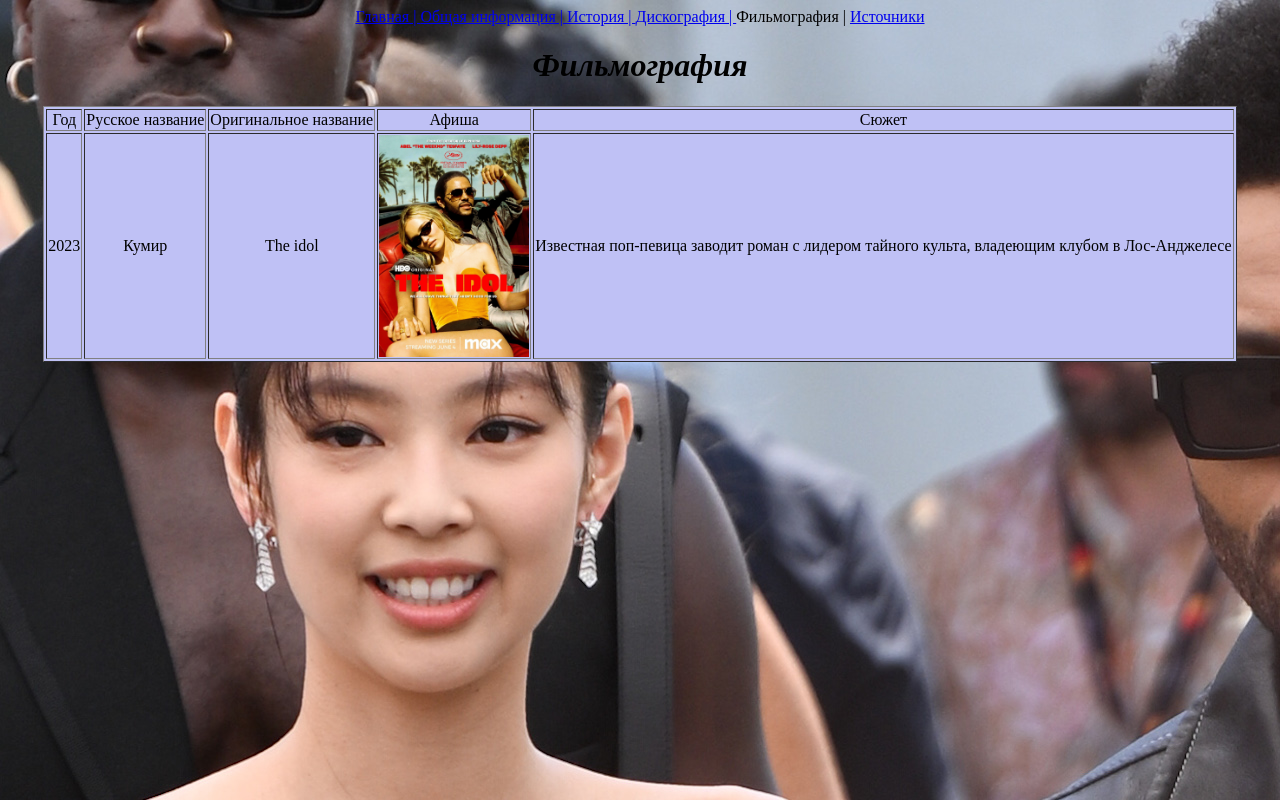
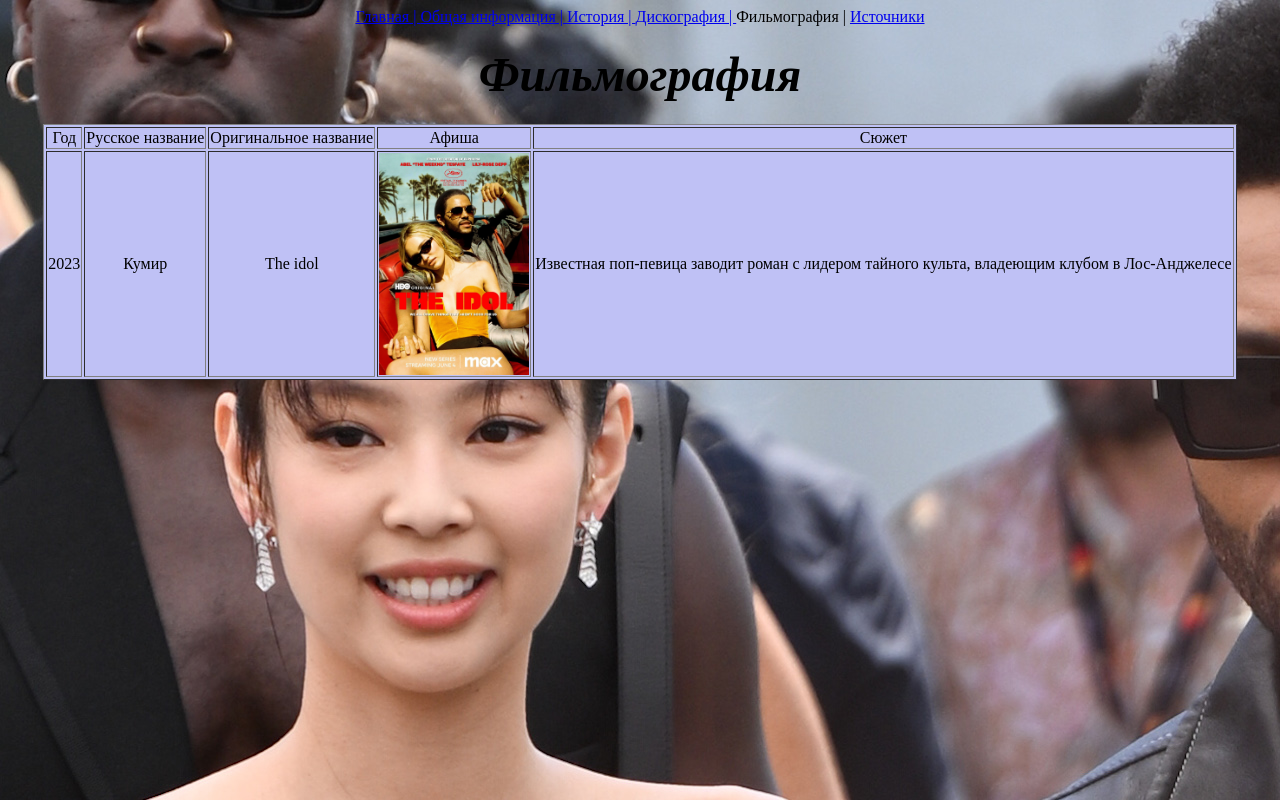
Before and after one commit to Sofytrosh/theweeknd, a plain HTML site: page film.html in a window 1280 px wide. Drawn offline with Linux system fonts and the light colour scheme.

Commit message:
Update film.html

```diff
--- a/film.html
+++ b/film.html
@@ -2,7 +2,7 @@
 <head><title>Film</title></head>
 <body background="idol.jpg">
 <p align=center><a href=index.html>Главная | </a><a href=info.html>Общая информация | </a><a href=history.html>История | </a><a href=disc.html>Дискография | </a>Фильмография | <a href=links.html> Источники </a></p>
-<h1 align=center><em>Фильмография</em></h1>
+<h1 align=center><FONT face=Mistral size=7 ><em>Фильмография</em></FONT></h1>
 <TABLE border=1 align=center bgcolor="#bfc1f5">
 <TR align=center> <TD> Год <TD> Русское название <TD> Оригинальное название <TD> Афиша <TD> Сюжет </TR>
 <TR align=center> <TD> 2023 <TD> Кумир <TD> The idol <TD> <IMG src="the_idol.jpg" width=150> <TD> Известная поп-певица заводит роман с лидером тайного культа, владеющим клубом в Лос-Анджелесе </TR>
```
